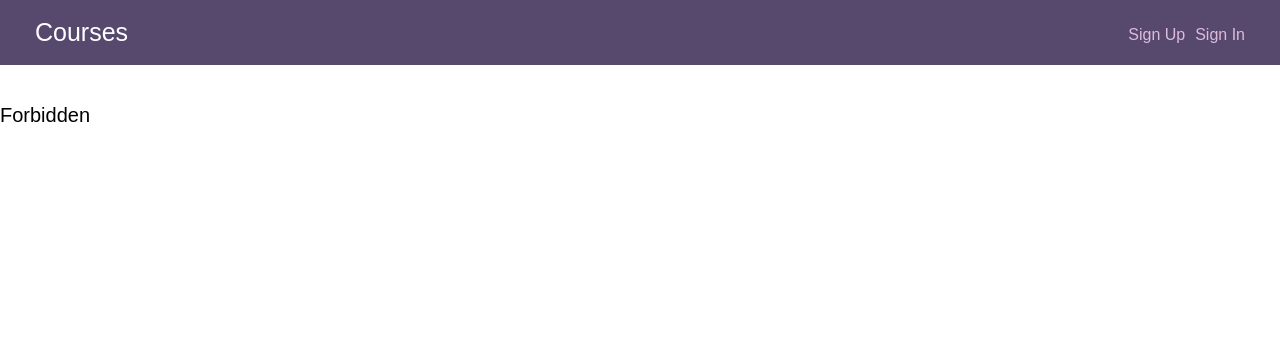
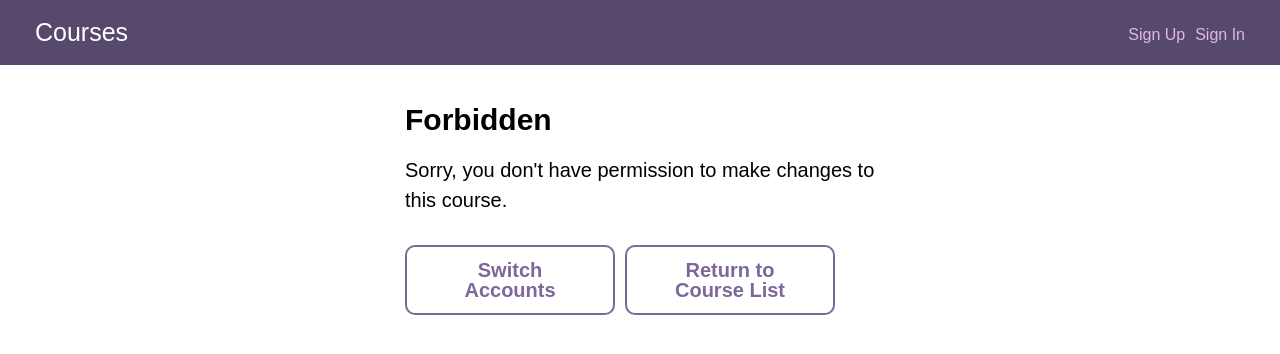
Before and after one commit to zol22/RestAPI-React, a React (Create React App) app in the folder client/: page /forbidden in a window 1280 px wide. Shown: the top 354 px of the page. Built offline with nearby package versions, Linux system fonts and the light colour scheme.

Commit message:
all errors routes working

```diff
--- a/client/src/components/CourseDetail.js
+++ b/client/src/components/CourseDetail.js
@@ -28,9 +28,8 @@ const CourseDetail = () => {
             if (response) {
             setCourse(response);
             setUser(response.User);
-            } else if (!course.id) {
-            // if course.id doesn't exist, redirects to
-            // NotFound Component
+            } else  {
+            // redirect to notfound page if the requested course isn't returned from the REST API
             history.push("/notfound");
             console.log("Im sorry, but the course you're looking for doesn't exist.");
             }
--- a/client/src/components/Forbidden.js
+++ b/client/src/components/Forbidden.js
@@ -1,8 +1,29 @@
 import React from 'react';
+import { Link } from "react-router-dom";
+
 
 const Forbidden = () => {
     return(
-        <h1>Forbidden</h1>
+        <main>
+        <div className="form--centered">
+          <h2>Forbidden</h2>
+          <p>
+            Sorry, you don't have permission to make changes to this course.
+          </p>
+          <Link
+            className="button button-secondary"
+            to="/signin"
+          >
+            Switch Accounts
+          </Link>
+          <Link
+            className="button button-secondary"
+            to="/"
+          >
+            Return to Course List
+          </Link>
+        </div>
+      </main>
     )
 }
 export default Forbidden;
--- a/client/src/components/NotFound.js
+++ b/client/src/components/NotFound.js
@@ -1,9 +1,16 @@
 import React from 'react';
+import { Link } from "react-router-dom";
 
 const NotFound = () => (
-  <div className="bounds">
+  <div className="form--centered">
     <h1>Not Found</h1>
     <p>Sorry! We couldn't find the page you're looking for.</p>
+    <Link
+          className="button button-secondary"
+          to="/"
+        >
+          Return to Course List
+        </Link>
   </div>
 );
 export default NotFound;
--- a/client/src/components/UnHandleError.js
+++ b/client/src/components/UnHandleError.js
@@ -1,8 +1,20 @@
 import React from 'react';
+import { Link } from "react-router-dom";
 
-const UnHandleError = () => (
-  <div className="bounds">
-    <h1>ups! Error!</h1>
-  </div>
-);
+const UnHandleError = () => {
+  return(
+    <main>
+      <div className="form--centered">
+        <h2>Error</h2>
+        <p>Sorry, We just encountered an unexpected error.</p>
+        <Link
+          className="button button-secondary"
+          to="/"
+        >
+          Return to Course List
+        </Link>
+      </div>
+  </main>
+  )
+}
 export default UnHandleError;
```
